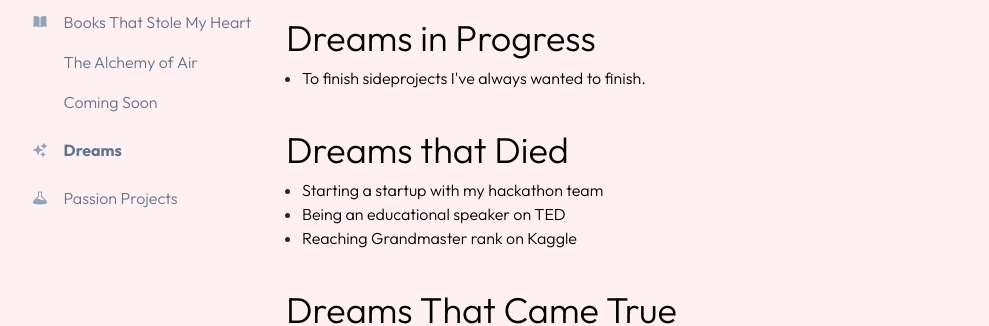
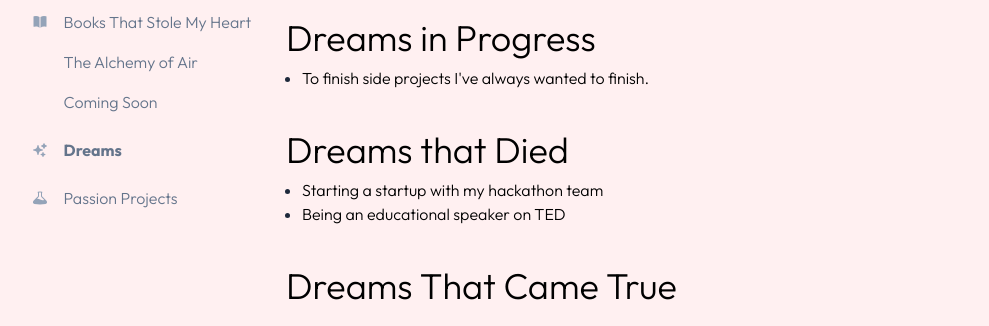
Before and after one commit to chongcurtis/chongcurtis.github.io, a Next.js app: page /dreams in a window 1280 px wide. Shown: the part 210-536 px from the top of the page, without its empty margins (10-999 px from the left). Built offline with nearby package versions, Linux system fonts and the light colour scheme.

Commit message:
polish dreams page

```diff
--- a/src/pages/dreams.tsx
+++ b/src/pages/dreams.tsx
@@ -92,14 +92,14 @@ export default function Dreams() {
             <p className="fade-in-on-scroll mx-10 mb-2 mt-5 text-4xl">Dreams in Progress</p>
             <ul className="mx-14 list-disc marker:text-center marker:font-extrabold marker:text-slate-800">
                 <li className="fade-in-on-scroll">
-                    To finish sideprojects I've always wanted to finish.
+                    To finish side projects I've always wanted to finish.
                 </li>
             </ul>
             <p className="fade-in-on-scroll mx-10 mb-2 mt-10 text-4xl">Dreams that Died</p>
             <ul className="mx-14 list-disc marker:text-center marker:font-extrabold marker:text-slate-800">
                 <li className="fade-in-on-scroll">Starting a startup with my hackathon team</li>
                 <li className="fade-in-on-scroll">Being an educational speaker on TED</li>
-                <li className="fade-in-on-scroll">Reaching Grandmaster rank on Kaggle</li>
+                {/* <li className="fade-in-on-scroll">Reaching Grandmaster rank on Kaggle</li> */}
             </ul>
 
             <p className="fade-in-on-scroll mx-10 mb-2 mt-10 text-4xl">Dreams That Came True</p>
@@ -124,10 +124,10 @@ export default function Dreams() {
                 <li className="fade-in-on-scroll">
                     To experience the other side of the fence and mentor an intern 🙂
                 </li>
-                <li className="fade-in-on-scroll">
+                {/* <li className="fade-in-on-scroll">
                     Finish this Stanford YouTube series on graphs:
                     https://www.youtube.com/watch?v=uxsDKhZHDcc
-                </li>
+                </li> */}
                 {/* <li className="fade-in-on-scroll">To diverting a hurricane</li> */}
             </ul>
             <div className="h-80" />
```
